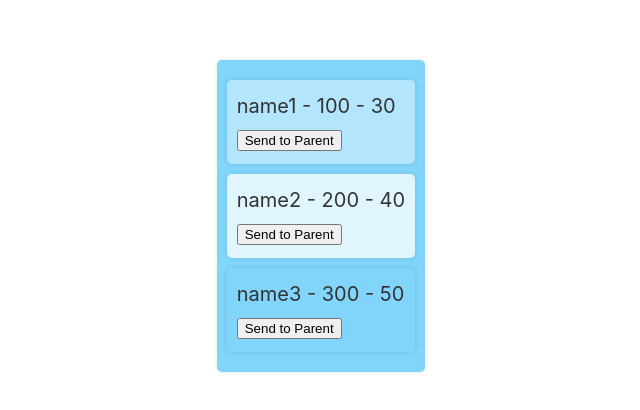
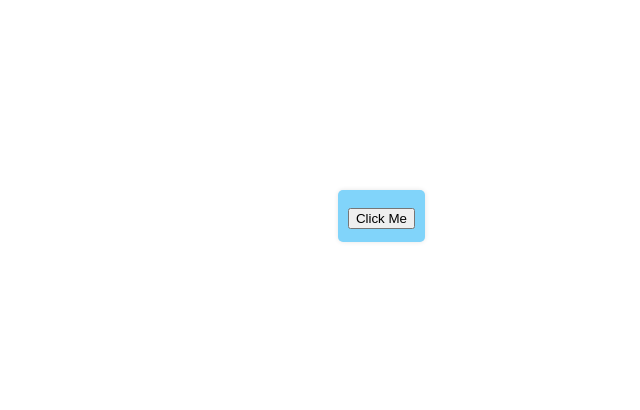
Before and after one commit to rayssssbush/vue_uch, a Vue app: page / in a window 1280 px wide. Shown: the part 184-594 px from the top of the page, without its empty margins (215-855 px from the left). Built offline with nearby package versions, Linux system fonts and the light colour scheme.

Commit message:
Задание 56

```diff
--- a/src/App.vue
+++ b/src/App.vue
@@ -5,36 +5,17 @@ import TheWelcome from './components/TheWelcome.vue'
 
 <template>
 	<div>
-		<!-- Перебираем массив пользователей и отображаем их данные -->
-		<div v-for="user in users" :key="user.id">
-			<p>{{ user.name }} - {{ user.salary }} - {{ user.age }}</p>
-			<!-- Кнопка, которая вызывает метод родителя с передачей данных -->
-			<button @click="sendToParent(user.name, user.salary)">
-				Send to Parent
-			</button>
-		</div>
+		<!-- Кнопка, по клику на которую испускается событие -->
+		<button @click="sendEvent">Click Me</button>
 	</div>
 </template>
 
 <script>
 export default {
-	data() {
-		return {
-			users: [
-				{ id: 1, name: 'name1', salary: 100, age: 30 },
-				{ id: 2, name: 'name2', salary: 200, age: 40 },
-				{ id: 3, name: 'name3', salary: 300, age: 50 },
-			],
-		}
-	},
 	methods: {
-		// Метод родителя
-		func(name, salary) {
-			console.log(name, salary)
-		},
-		// Метод, который передает данные родителю через $emit
-		sendToParent(name, salary) {
-			this.func(name, salary) // Вызываем метод родителя напрямую
+		// Метод, который испускает событие
+		sendEvent() {
+			this.$emit('customEvent', 'Hello from child') // Испускаем событие с данными
 		},
 	},
 }
```
